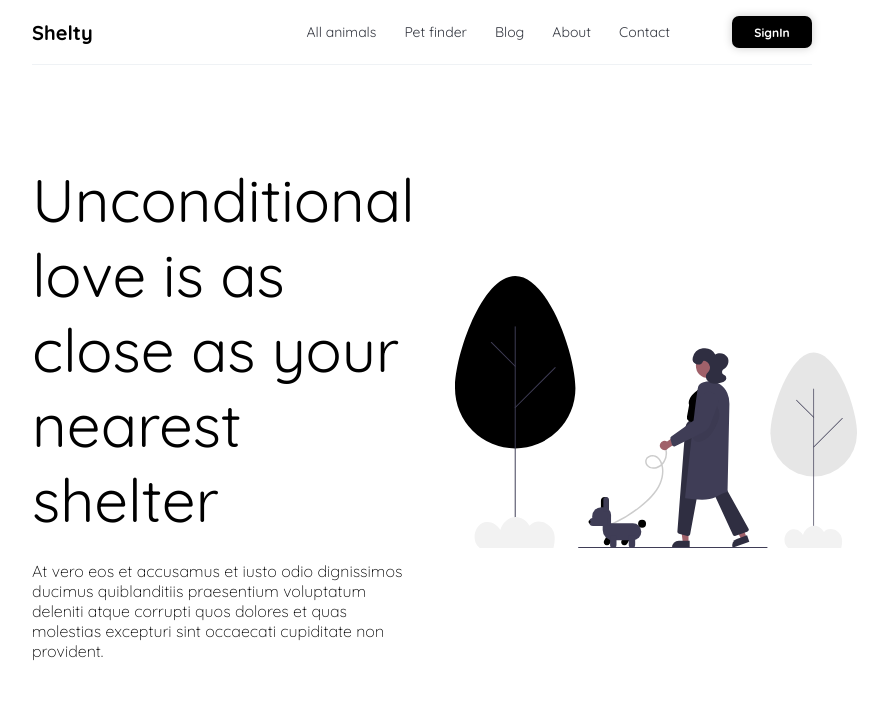
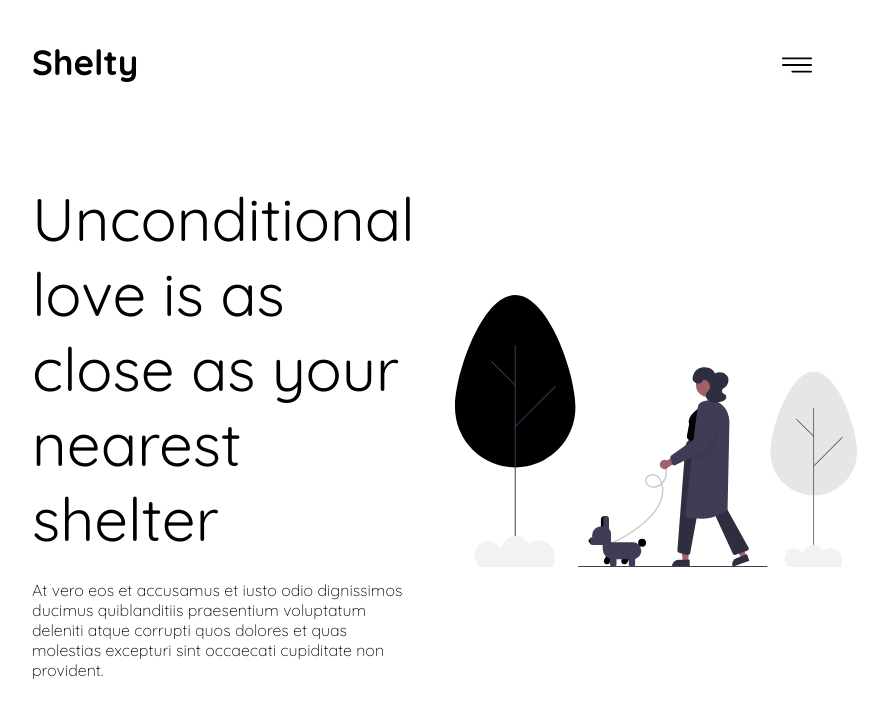
Before and after one commit to kamillobinski/shelty, a React (Create React App) app in the folder frontend/: page / in a window 1280 px wide. Shown: the top 716 px of the page, without its empty margins (218-1106 px from the left). Built offline with nearby package versions, Linux system fonts and the light colour scheme.

Commit message:
Update: public header and main menu

```diff
--- a/frontend/src/components/header/header-public/PublicHeader.js
+++ b/frontend/src/components/header/header-public/PublicHeader.js
@@ -1,36 +1,74 @@
 import React from "react";
-import PrimaryButton from "../../button/PrimaryButton";
 import { Link } from "react-router-dom";
+import PrimaryButton from '../../button/PrimaryButton';
+import { MenuIcon } from '../../../utils/icons/Icons';
 import "./publicheader.css";
 
-const PublicHeader = () => {
+const TITLE = "Shelty";
+const MENU = [["/", "Homepage"], ["/animals", "Animals for adoption"], ["/finder", "Find a perfect pet"], ["/blog", "Blog"], ["/signin", "Sign-In"]]
+
+class PublicHeader extends React.Component {
+  constructor() {
+    super();
+    this.state = { shouldDisplayMenu: false }
+    this.toggleMenu = this.toggleMenu.bind(this);
+    this.renderMenu = this.renderMenu.bind(this);
+  }
+
+  renderMenu() {
+    if (this.state.shouldDisplayMenu) {
+      return { visibility: "visible", opacity: 1 }
+    } else {
+      return { visibility: "hidden", opacity: 0 }
+    }
+  }
+
+  toggleMenu() {
+    this.setState({ shouldDisplayMenu: !this.state.shouldDisplayMenu })
+  }
+
+  render() {
     return (
       <div className="publicHeader">
-      <div className="publicHeader-inner">
-        <Link to="/">
-          <div className="publicHeader-inner-logo">
-            <span>Shelty</span>
+        <div className="publicHeader-logo">
+          <Link to={MENU[0][0]}>
+            <span>{TITLE}</span>
+          </Link>
+        </div>
+        <div className="publicHeader-button" onClick={() => this.toggleMenu()}>
+          <MenuIcon height="30px" fill="black" />
+        </div>
+        <div className="publicHeader-menu" style={this.renderMenu()} >
+          <Link to={MENU[0][0]}>
+            <div className="publicHeader-menu-item">
+              <span>{MENU[0][1]}</span>
             </div>
           </Link>
-        <div className="publicHeader-inner-right-content">
-          <span className="publicHeader-inner-right-content-link">
-            <Link to="/animals">All animals</Link>
-          </span>
-          <span className="publicHeader-inner-right-content-link">
-            <Link to="/finder">Pet finder</Link>
-          </span>
-          <span className="publicHeader-inner-right-content-link">
-            <Link to="/blog">Blog</Link>
-          </span>
-          <span className="publicHeader-inner-right-content-link">About</span>
-          <span className="publicHeader-inner-right-content-link">Contact</span>
-          <Link to="/signin">
-            <PrimaryButton text="SignIn" width="80px" type="dark" />
+          <Link to={MENU[1][0]}>
+            <div className="publicHeader-menu-item">
+              <span>{MENU[1][1]}</span>
+            </div>
           </Link>
+          <Link to={MENU[2][0]}>
+            <div className="publicHeader-menu-item">
+              <span>{MENU[2][1]}</span>
             </div>
+          </Link>
+          <Link to={MENU[3][0]}>
+            <div className="publicHeader-menu-item">
+              <span>{MENU[3][1]}</span>
+            </div>
+          </Link>
+          <div className="publicHeader-menu-separator"></div>
+          <Link to={MENU[4][0]}>
+            <div className="publicHeader-menu-item">
+              <span>{MENU[4][1]}</span>
+            </div>
+          </Link>
         </div>
       </div>
     );
   };
+}
 
 export default PublicHeader;
--- a/frontend/src/components/header/header-public/publicheader.css
+++ b/frontend/src/components/header/header-public/publicheader.css
@@ -1,66 +1,91 @@
 .publicHeader {
-  height: 65px;
 }
 
-.publicHeader-inner {
-  height: 100%;
-  border-bottom: 1px solid var(--primary-grey-light);
+.publicHeader-logo {
+  max-width: 1280px;
+  padding-top: 40px;
+  display: inline-block;
 }
 
-/* logo */
-
-.publicHeader-inner-logo {
-  width: 61px;
-  height: 100%;
-  float: left;
-  position: relative;
-  display: flex;
-  justify-content: flex-end;
-  align-items: center;
+.publicHeader-logo a {
+  text-decoration: none;
+  color: black;
 }
 
-.publicHeader-inner-logo span {
+.publicHeader-logo span {
+  font-size: 35px;
   font-family: var(--primary-font);
   font-weight: 700;
-  font-size: 20px;
-  width: 61px;
   text-decoration: none;
-  color: var(--primary-black);
 }
 
-/* right content */
-.publicHeader-inner-right-content {
-  width: fit-content;
-  height: 100%;
+/* button */
+
+.publicHeader-button {
+  padding-top: 50px;
   float: right;
-  display: flex;
-  justify-content: flex-end;
-  align-items: center;
+  cursor: pointer;
 }
 
-.publicHeader-inner-right-content-link {
-  padding: 0 14px 0 14px;
-  font-family: var(--primary-font);
-  font-size: 14px;
-  color: var(--primary-grey-dark);
-  font-weight: 400;
+.publicHeader-button button {
+  margin-left: auto;
+  margin-right: 0;
+  border: 1px solid black;
+  border-radius: 7px;
+  background-color: transparent;
+  height: 42px;
+  width: 150px;
 }
 
-.publicHeader-inner-right-content-link a {
-  text-decoration: none;
-  color: var(--primary-grey-dark);
+/* menu */
+
+.publicHeader-menu {
+  border-radius: 7px;
+  position: absolute;
+  top: 88px;
+  right: 250px;
+  width: 200px;
+  padding: 7px;
+  overflow: hidden;
+  z-index: 1;
+  background-color: white;
+  transition: opacity 0.1s ease-in;
+  box-shadow: 0 0 1px rgba(39, 44, 49, 0.1), 0 3px 16px rgba(39, 44, 49, 0.07);
+  -webkit-box-shadow: 0 0 1px rgba(39, 44, 49, 0.1),
+    0 3px 16px rgba(39, 44, 49, 0.07);
 }
 
-.publicHeader-inner-right-content-link:hover {
+.publicHeader-menu a {
+  text-decoration: none;
+  color: black;
   cursor: pointer;
-  font-weight: 600;
-  color: var(--primary-black);
+  border-radius: 10px;
 }
 
-.publicHeader-inner-right-content .primaryButton {
-  margin: 0 0 0 48px;
+.publicHeader-menu-item {
+  display: block;
+  padding: 12px 0;
+  width: 100%;
 }
 
-.publicHeader-inner-right-content a {
-  text-decoration: none;
+.publicHeader-menu-item:hover span {
+  color: black;
 }
+
+.publicHeader-menu-item span {
+  font-size: 16px;
+  font-family: var(--secondary-font);
+  font-weight: 500;
+  padding-left: 10px;
+  color: #8b959e;
+  overflow: hidden;
+  text-overflow: ellipsis;
+  display: -webkit-box;
+  -webkit-line-clamp: 1;
+  -webkit-box-orient: vertical;
+}
+
+.publicHeader-menu-separator {
+  border-bottom: 1px solid #8b959e2c;
+  margin: 12px 10px;
+}
--- a/frontend/src/utils/icons/Icons.js
+++ b/frontend/src/utils/icons/Icons.js
@@ -201,3 +201,22 @@ export const InfoIcon = (icon) => {
     </svg>
   );
 };
+
+export const MenuIcon = (icon) => {
+  return (
+    <svg
+      height={icon.height}
+      enableBackground="new 0 0 384.97 384.97"
+      viewBox="0 0 384.97 384.97"
+      xmlns="http://www.w3.org/2000/svg"
+      fill={icon.fill}
+    >
+      <path d="M12.03,120.303h360.909c6.641,0,12.03-5.39,12.03-12.03c0-6.641-5.39-12.03-12.03-12.03H12.03
+			c-6.641,0-12.03,5.39-12.03,12.03C0,114.913,5.39,120.303,12.03,120.303z"/>
+      <path d="M372.939,180.455H12.03c-6.641,0-12.03,5.39-12.03,12.03s5.39,12.03,12.03,12.03h360.909c6.641,0,12.03-5.39,12.03-12.03
+			S379.58,180.455,372.939,180.455z"/>
+      <path d="M372.939,264.667H132.333c-6.641,0-12.03,5.39-12.03,12.03c0,6.641,5.39,12.03,12.03,12.03h240.606
+			c6.641,0,12.03-5.39,12.03-12.03C384.97,270.056,379.58,264.667,372.939,264.667z"/>
+    </svg>
+  );
+}
```
Lines whose indentation alone changed are shown as unchanged.
